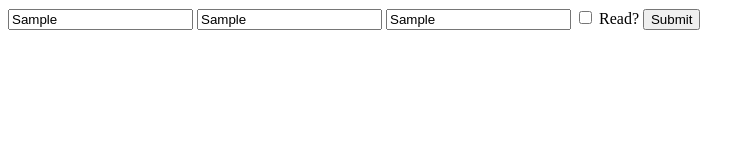
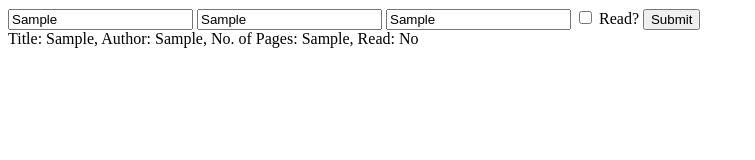
Before and after one commit to SKumr20/Library, a plain HTML site: page index.html in a window 1280 px wide. Both pictures are taken after typing "Sample", "Sample", "Sample" into the empty fields and a click on the button "Submit". Shown: the whole page, without its empty margins (0-755 px from the left). Drawn offline with Linux system fonts and the light colour scheme.

Commit message:
Add book List div Add book list display function

```diff
--- a/index.html
+++ b/index.html
@@ -15,5 +15,8 @@
         <input type="checkbox" id="read"> Read?
     </label>
     <button onclick="submit()">Submit</button>
+    <div id="bookCard">
+
+    </div>
 </body>
 </html>
--- a/script.js
+++ b/script.js
@@ -18,6 +18,23 @@ function addBookToLibrary() {
     console.log(myLibrary);
 }
 
+
 function submit() {
     addBookToLibrary();
+    displayBook();
 }
+
+// Create a fucntion to display books added to library
+
+function displayBook() {
+    const bookCards = document.getElementById('bookCard');
+    bookCards.innerHTML = '';
+
+    myLibrary.forEach((book) => {
+        const bookInfo = `Title: ${book.title}, Author: ${book.author}, No. of Pages: ${book.pages}, Read: ${book.read ? 'Yes' : 'No'}`;
+
+        const bookCard = document.createElement('div');
+        bookCard.innerText = bookInfo;
+        bookCards.appendChild(bookCard);
+    });
+}
```
